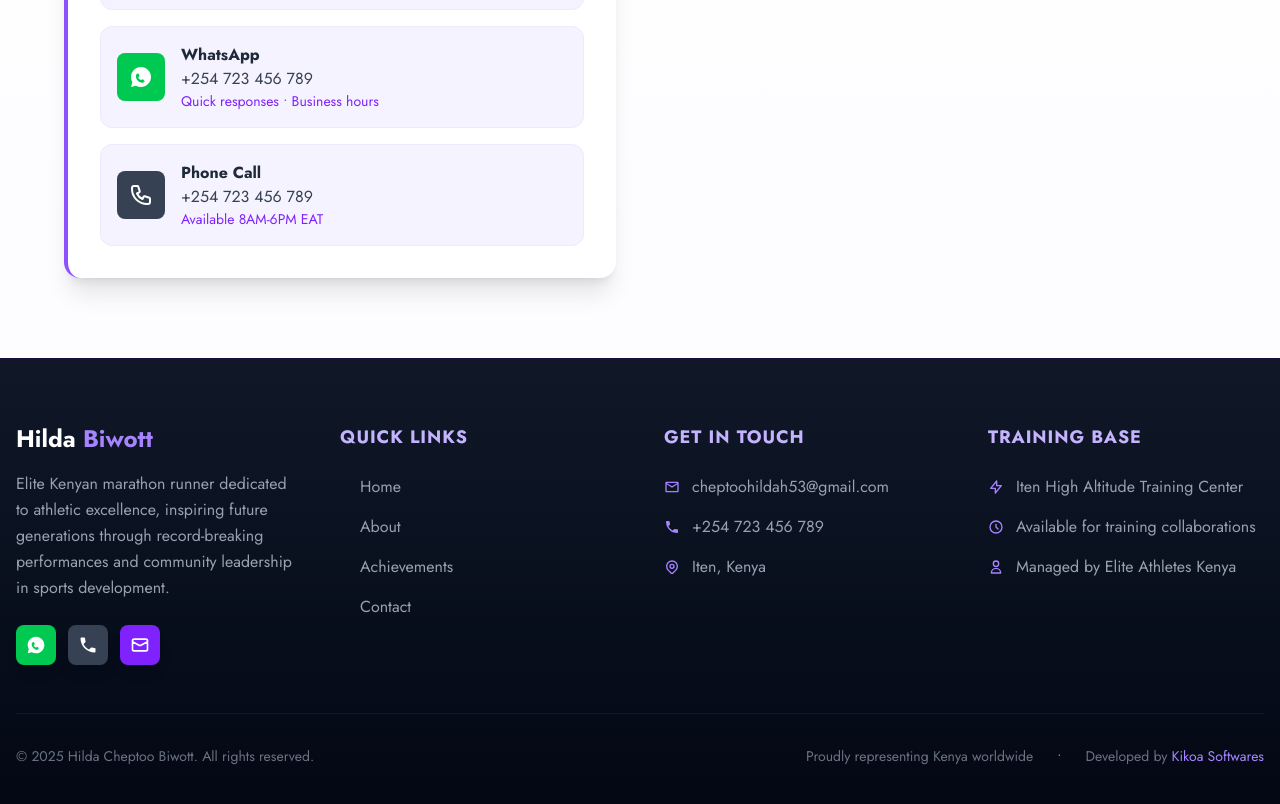
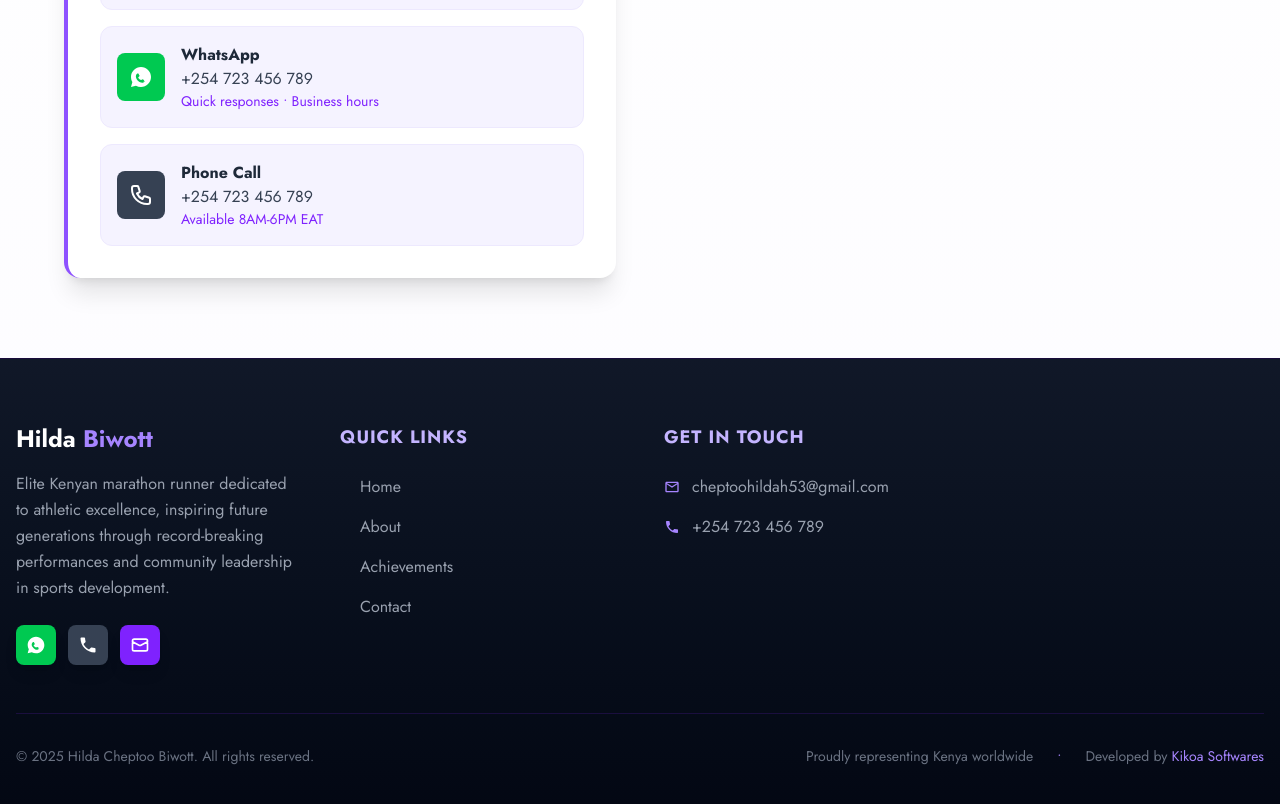
Before and after one commit to Koech161/gideon-sugut, a Next.js app: page / in a window 1280 px wide. Shown: the part 3271-4075 px from the top of the page. Built offline with nearby package versions, Linux system fonts and the light colour scheme.

Commit message:
update footer

```diff
--- a/components/Footer.jsx
+++ b/components/Footer.jsx
@@ -124,44 +124,11 @@ export default function Footer() {
                 </svg>
                 +254 723 456 789
               </p>
-              <p className="flex items-center">
-                <svg className="w-4 h-4 mr-3 text-violet-400" fill="none" stroke="currentColor" viewBox="0 0 24 24">
-                  <path strokeLinecap="round" strokeLinejoin="round" strokeWidth={2} d="M17.657 16.657L13.414 20.9a1.998 1.998 0 01-2.827 0l-4.244-4.243a8 8 0 1111.314 0z"/>
-                  <path strokeLinecap="round" strokeLinejoin="round" strokeWidth={2} d="M15 11a3 3 0 11-6 0 3 3 0 016 0z"/>
-                </svg>
-                Iten, Kenya
-              </p>
+
             </div>
           </motion.div>
 
-          {/* Training Information */}
-          <motion.div
-            initial={{ opacity: 0, y: 20 }}
-            animate={{ opacity: 1, y: 0 }}
-            transition={{ duration: 0.5, delay: 0.3 }}
-          >
-            <h4 className="mb-6 text-lg font-semibold tracking-wider uppercase text-violet-300">Training Base</h4>
-            <div className="space-y-4 text-gray-400">
-              <p className="flex items-start">
-                <svg className="w-4 h-4 mt-1 mr-3 text-violet-400" fill="none" stroke="currentColor" viewBox="0 0 24 24">
-                  <path strokeLinecap="round" strokeLinejoin="round" strokeWidth={2} d="M13 10V3L4 14h7v7l9-11h-7z" />
-                </svg>
-                Iten High Altitude Training Center
-              </p>
-              <p className="flex items-start">
-                <svg className="w-4 h-4 mt-1 mr-3 text-violet-400" fill="none" stroke="currentColor" viewBox="0 0 24 24">
-                  <path strokeLinecap="round" strokeLinejoin="round" strokeWidth={2} d="M12 8v4l3 3m6-3a9 9 0 11-18 0 9 9 0 0118 0z" />
-                </svg>
-                Available for training collaborations
-              </p>
-              <p className="flex items-start">
-                <svg className="w-4 h-4 mt-1 mr-3 text-violet-400" fill="none" stroke="currentColor" viewBox="0 0 24 24">
-                  <path strokeLinecap="round" strokeLinejoin="round" strokeWidth={2} d="M16 7a4 4 0 11-8 0 4 4 0 018 0zM12 14a7 7 0 00-7 7h14a7 7 0 00-7-7z" />
-                </svg>
-                Managed by Elite Athletes Kenya
-              </p>
-            </div>
-          </motion.div>
+
         </div>
 
         {/* Bottom Bar */}
```
